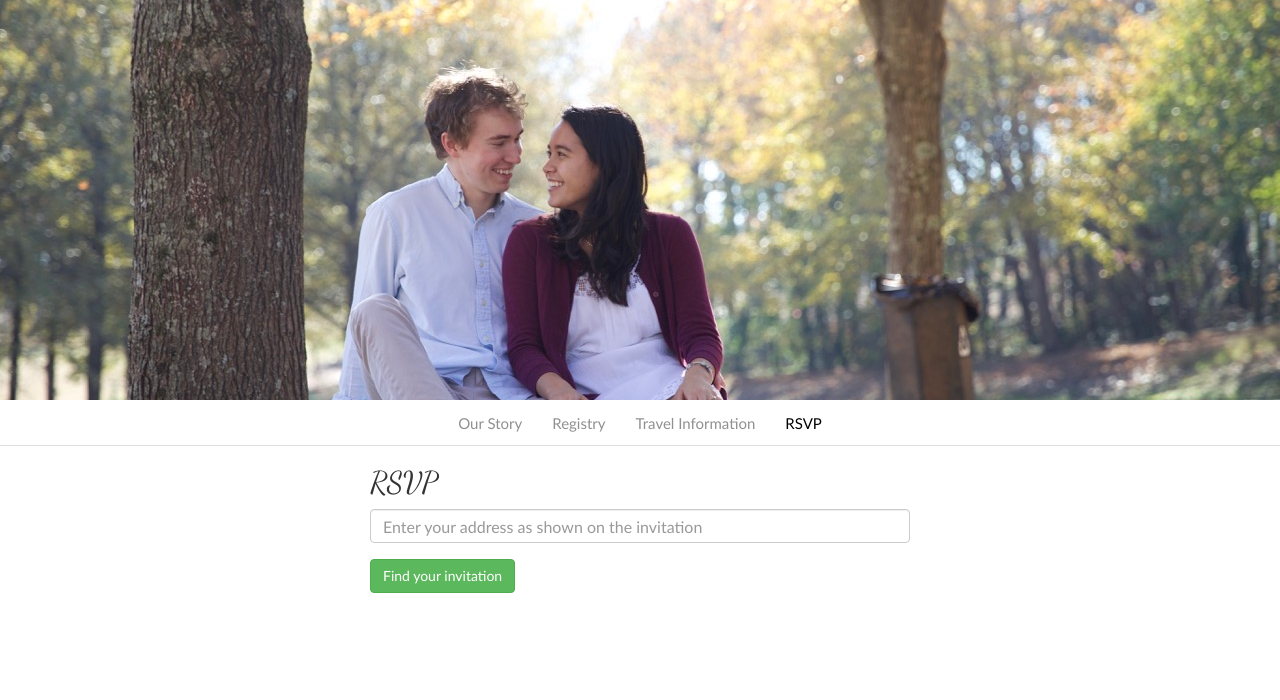
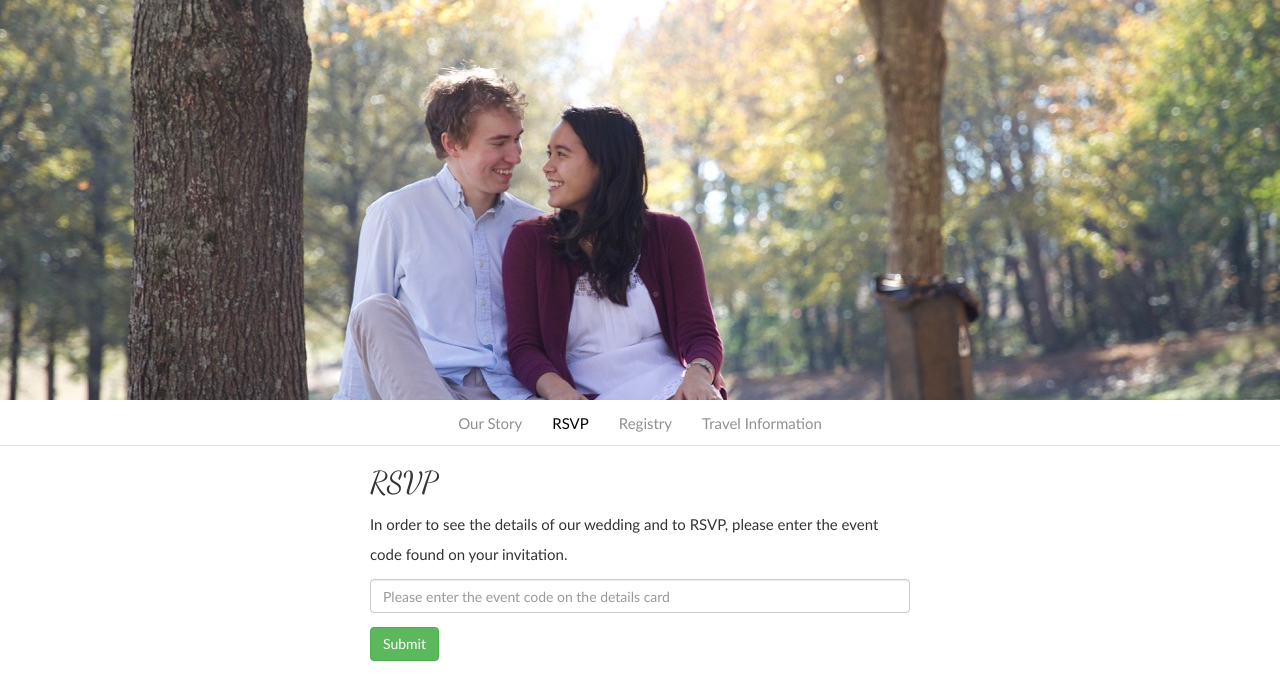
Before and after one commit to dayton-bobbitt/wedding, an Angular app: page /rsvp in a window 1280 px wide. Shown: the top 700 px of the page. Built offline with nearby package versions, Linux system fonts and the light colour scheme; no server answers; a web font is replaced by a local one.

Commit message:
Fetch details when user is authenticated. Replace promises with observables

```diff
--- a/src/app/base-page/base-page.component.html
+++ b/src/app/base-page/base-page.component.html
@@ -10,14 +10,14 @@
     <div class='row'>
         <nav class='links'>
             <a routerLink="/our-story" routerLinkActive="active">Our Story</a>
+            <a routerLink="/rsvp" routerLinkActive="active">RSVP</a>
             <a routerLink="/registry" routerLinkActive="active">Registry</a>
             <a routerLink="/travel-info" routerLinkActive="active">Travel Information</a>
-            <a routerLink="/rsvp" routerLinkActive="active">RSVP</a>
         </nav>
     </div>
 </div>
 
-<div class='container'>
+<div class='container base-page'>
     <div class='col-md-offset-3 col-md-6'>
         <main>
             <section>
--- a/src/app/landing-page/landing-page.component.ts
+++ b/src/app/landing-page/landing-page.component.ts
@@ -1,6 +1,8 @@
 import { Component, OnInit } from '@angular/core';
 import { Http, RequestOptions, Headers } from '@angular/http';
 import { Router } from '@angular/router';
+import { Observable } from 'rxjs/Observable';
+import { environment } from '../../environments/environment';
 
 @Component({
   selector: 'app-landing-page',
@@ -13,25 +15,28 @@ export class LandingPageComponent implements OnInit {
   constructor(private http: Http, private router: Router) { }
 
   ngOnInit() {
-    this.isGuestValid().then(() => {
+    this.isGuestValid().subscribe((res) => {
       this.isAuthorized = true
-    }).catch((error) => console.log('Guest not authorized'));
+    }, (err) => console.log('Guest not authorized'));
   }
 
   private validateGuest(eventKey: string) {
     const headers = new Headers();
     headers.set('eventkey', eventKey);
 
-    this.isGuestValid(headers)
-    .then(() => this.router.navigateByUrl('/our-story'))
-    .catch((err) => alert('Invalid event code'));
+    this.isGuestValid(headers).subscribe((res) => {
+      this.router.navigateByUrl('/our-story');
+    }, (err) => {
+      alert('Invalid event code')
+    });
   }
 
-  private isGuestValid(headers?: Headers) {
+  private isGuestValid(headers?: Headers): Observable<any> {
     const options = new RequestOptions({ headers, withCredentials: true });
-    const url = 'http://localhost:3000/api/guest/validate';
-    return new Promise((resolve, reject) => {
-      this.http.get(url, options).subscribe(res => resolve(res), err => reject(err));
+    const url = `${environment.apiUrl}/${environment.validateUri}`;
+
+    return new Observable((observer) => {
+      this.http.get(url, options).subscribe(res => observer.next(res), err => observer.error(err));
     });
   }
 
--- a/src/app/rsvp/rsvp.component.html
+++ b/src/app/rsvp/rsvp.component.html
@@ -1,6 +1,17 @@
 <base-page title="RSVP">
-  <div class="rsvp-form">
-    <input type="text" class="form-control" placeholder="Enter your address as shown on the invitation">
+  <p *ngIf="details">{{details}}</p>
+
+  <div *ngIf="!isAuthorized" class="rsvp-validation-form">
+    <p>
+      In order to see the details of our wedding and to RSVP, please enter the
+      event code found on your invitation.
+    </p>
+    <input type="text" class="form-control" placeholder="Please enter the event code on the details card">
+    <button type="button" class="btn btn-success">Submit</button>
+  </div>
+
+  <div *ngIf="isAuthorized" class="rsvp-form">
+    <input type="text" class="form-control" placeholder="Please enter your address as shown on the invitation">
     <button type="button" class="btn btn-success">Find your invitation</button>
   </div>
 </base-page>
--- a/src/app/rsvp/rsvp.component.ts
+++ b/src/app/rsvp/rsvp.component.ts
@@ -1,4 +1,6 @@
 import { Component, OnInit } from '@angular/core';
+import { Http, RequestOptions } from '@angular/http';
+import { environment } from '../../environments/environment';
 
 @Component({
   selector: 'app-rsvp',
@@ -6,10 +8,26 @@ import { Component, OnInit } from '@angular/core';
   styleUrls: ['./rsvp.component.scss']
 })
 export class RsvpComponent implements OnInit {
+  private details: string;
+  private isAuthorized = false;
 
-  constructor() { }
+  constructor(private http: Http) { }
 
   ngOnInit() {
+    this.getDetailsMessage();
+  }
+
+  private getDetailsMessage() {
+    const options = new RequestOptions({ withCredentials: true });
+    const url = `${environment.apiUrl}/${environment.validateUri}`;
+
+    this.http.get(url, options).subscribe((response) => {
+      const body = response.json();
+      this.details = body.details;
+      this.isAuthorized = true;
+    }, (error) => {
+      this.isAuthorized = false;
+    });
   }
 
 }
--- a/src/environments/environment.prod.ts
+++ b/src/environments/environment.prod.ts
@@ -1,3 +1,6 @@
 export const environment = {
-  production: true
+  production: true,
+  apiUrl: 'http://localhost:3000',
+  validateUri: 'api/guest/validate',
+  rsvpUri: 'api/guest/rsvp'
 };
--- a/src/environments/environment.ts
+++ b/src/environments/environment.ts
@@ -4,5 +4,8 @@
 // The list of which env maps to which file can be found in `.angular-cli.json`.
 
 export const environment = {
-  production: false
+  production: false,
+  apiUrl: 'http://localhost:3000',
+  validateUri: 'api/guest/validate',
+  rsvpUri: 'api/guest/rsvp'
 };
--- a/src/styles.scss
+++ b/src/styles.scss
@@ -34,6 +34,19 @@ body {
     line-height: 2em;
     padding: 0;
     margin: 0;
+}
+
+input {
+    margin-bottom: 1em;
+
+    // Don't zoom on input
+    @media screen and (-webkit-min-device-pixel-ratio:0) {
+        font-size: 16px;
+    }
+}
+
+.base-page {
+    margin-bottom: 6em;
 }
 
 // Rules
@@ -79,17 +92,6 @@ main {
 
         .time-remaining {
             font-family: $monospace;
-        }
-    }
-
-    .rsvp-form {
-        input {
-            margin-bottom: 1em;
-
-            // Don't zoom on input
-            @media screen and (-webkit-min-device-pixel-ratio:0) {
-                font-size: 16px;
-            }
         }
     }
 }
@@ -168,8 +170,8 @@ main {
         .event-code-form {
             input {
                 margin: auto;
+                margin-bottom: 1em;
                 width: 85%;
-                margin-bottom: 1em;
             }
         }
     }
```
